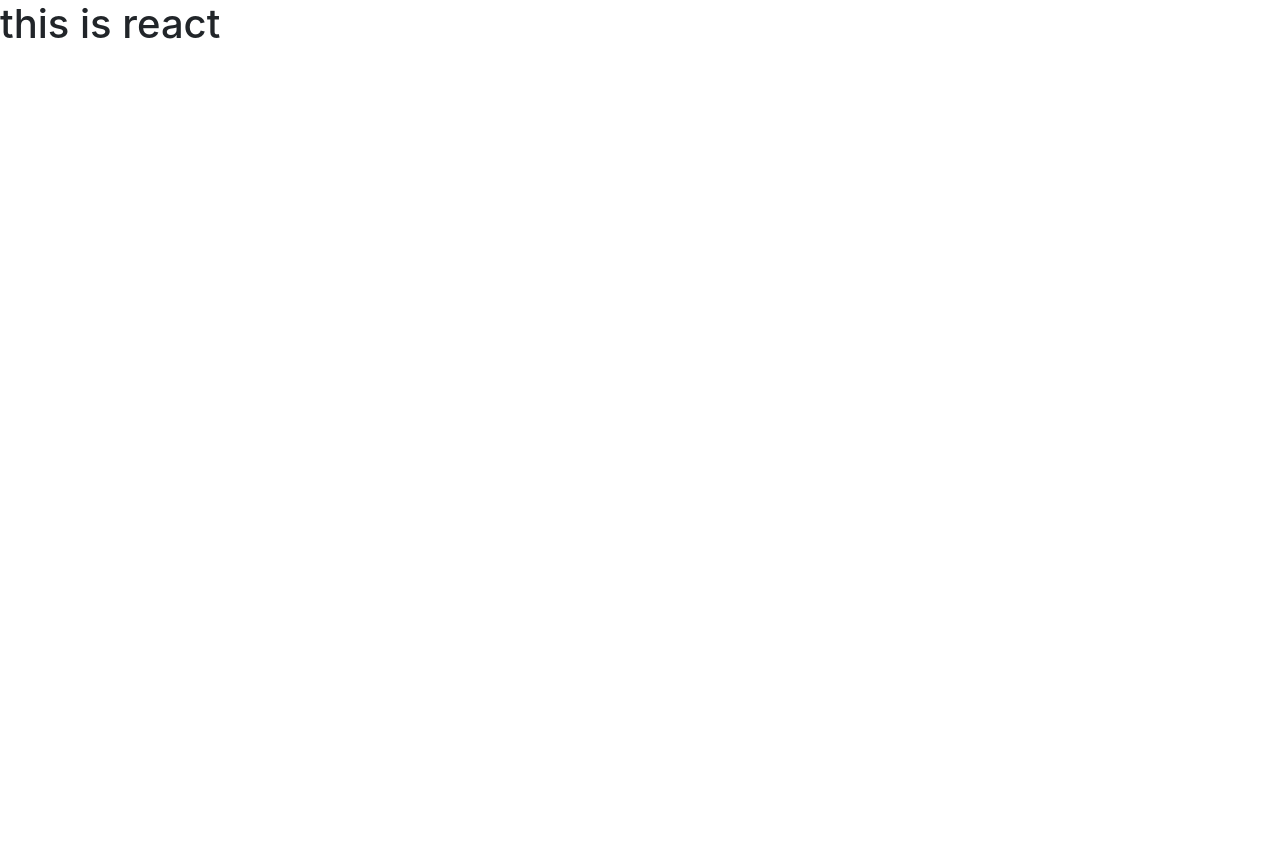
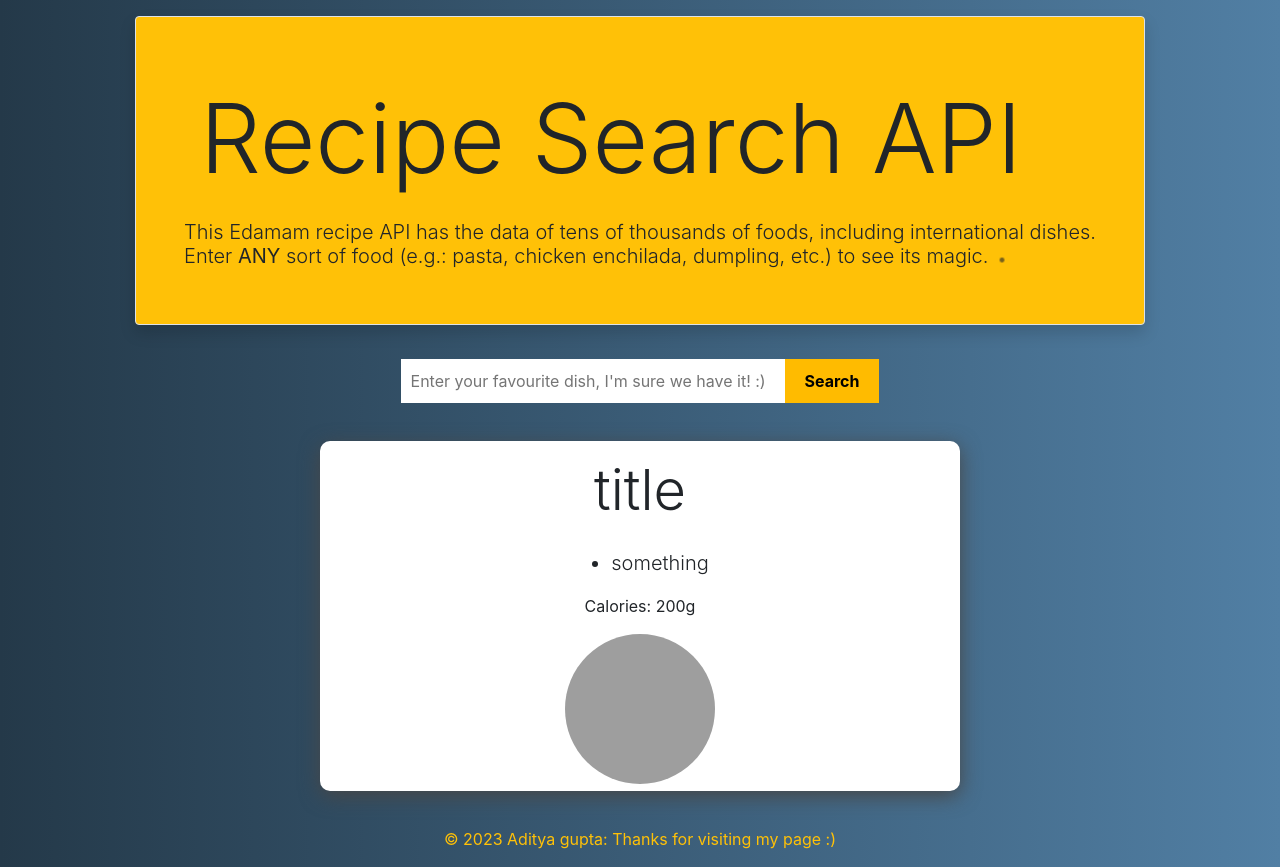
Before and after one commit to aditya-gupta-dev/recipe-React, a React (Create React App) app: page / in a window 1280 px wide. Before the commit the page ends 800 px from the top, so only its background shows below. Built offline with nearby package versions, Linux system fonts and the light colour scheme; grey boxes are pictures that could not be loaded.

Commit message:
Basic Skeleton

```diff
--- a/src/App.jsx
+++ b/src/App.jsx
@@ -1,9 +1,23 @@
 import React from 'react';
+import Footer from './Footer';
+import Title from './Title';
+import './App.css';
+import Recipe from './Recipe';
 
 function App() {
   return (
     <>
-        <h1>this is react</h1>
+        <div className="App">
+      <Title />
+      <form className="search-form">
+        <input className="search-bar" type="text" placeholder="Enter your favourite dish, I'm sure we have it! :)"/> {/*passes the onChange event to updateSearch, it needs to be here so can retrieve input value (as opposed to button)*/}
+        <button className="search-button" type="submit">Search</button>
+      </form>
+      <div className="recipe">
+        <Recipe image='alt' calories={200} ingredients={[{text: "something"}]} title='title'/>
+      </div>
+      <Footer />
+    </div>
     </>
   );
 }
```
